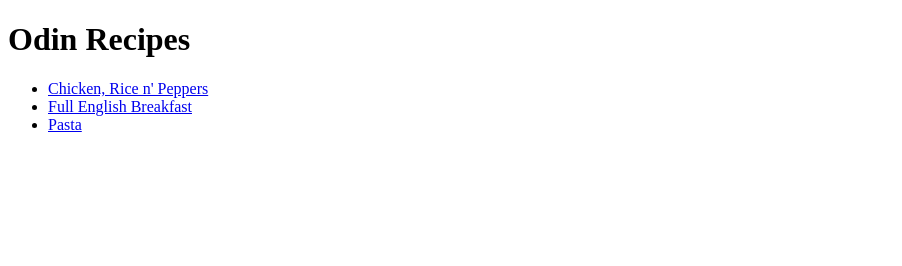
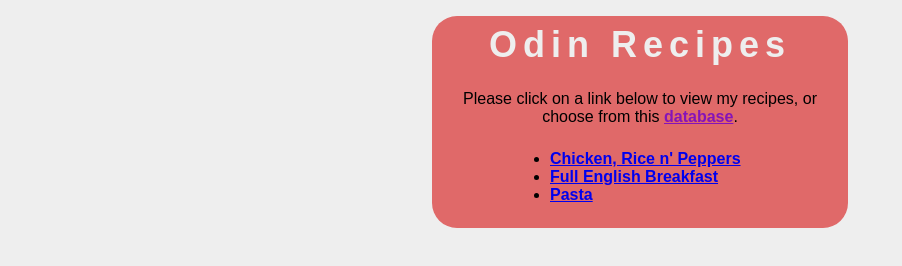
Before and after one commit to CrankyGravy/odin-recipes, a plain HTML site: page index.html in a window 1280 px wide. Shown: the whole page, without its empty margins (0-902 px from the left). Drawn offline with Linux system fonts and the light colour scheme.

Commit message:
Updated styling of index page

```diff
--- a/index.html
+++ b/index.html
@@ -5,11 +5,23 @@
     <meta name="viewport" content="width=device-width, initial-scale=1.0" />
     <title>Odin Recipes</title>
   </head>
+  <link rel="stylesheet" href="style.css" />
   <body>
-    <h1>Odin Recipes</h1>
+    <div class="the-body">
+      <h1 id="title">Odin Recipes</h1>
+
+      <p class="site-desc">
+        Please click on a link below to view my recipes, or choose from this
+        <a
+          class="food-link"
+          href="https://www.bbcgoodfood.com/recipes"
+          target="_blank"
+          >database</a
+        >.
+      </p>
 
       <!-- Unordered list containing link to dishes and their recipes -->
-    <ul>
+      <ul class="food-list">
         <li>
           <a
             href="../odin-recipes/recipes/curry.html"
@@ -35,5 +47,6 @@
           >
         </li>
       </ul>
+    </div>
   </body>
 </html>
--- /dev/null
+++ b/style.css
@@ -0,0 +1,39 @@
+body {
+  background: #eee;
+  font-family: "Arial", sans-serif;
+}
+
+.the-body {
+  width: 400px;
+  background: #e06969;
+  margin: 16px auto;
+  padding: 8px;
+  border-radius: 25px;
+}
+
+#title {
+  font-size: 36px;
+  color: #eee;
+  text-align: center;
+  margin-top: 0px;
+  margin-bottom: 10px;
+  letter-spacing: 6px;
+}
+
+.food-list {
+  color: rgb(0, 0, 0);
+  font-weight: bold;
+  margin-left: 70px;
+}
+
+.food-link {
+  font-weight: bold;
+  color: #8513b9;
+}
+
+.site-desc {
+  text-align: center;
+  padding: 8px;
+  color: rgb(0, 0, 0);
+  font-size: 16px;
+}
```
Lines whose indentation alone changed are shown as unchanged.
